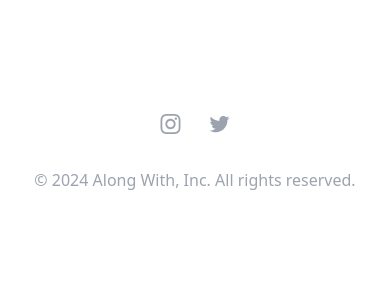
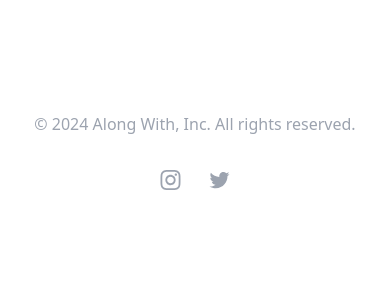
Before and after one commit to karuirujackson/API-Data-Fetching, a Next.js app: page / in a window 390 px wide. Shown: the top 300 px of the page. Built offline with nearby package versions, Linux system fonts and the light colour scheme.

Commit message:
Make the footer section responsive

```diff
--- a/src/app/Footer/Footer.tsx
+++ b/src/app/Footer/Footer.tsx
@@ -6,12 +6,12 @@ import Instagram from '../assets/Instagram.svg';
 function Footer() {
   return (
     <section className='relative top-28'>
-        <footer className="flex flex-col items-center justify-center px-4 gap-8">
-            <div className="flex gap-6">
-                <Image src={Instagram} alt='Instagram-Logo' />
-                <Image src={XLogo} alt='X-Logo' />
-            </div>
-            <span className=" flex items-center justify-center leading-6 font-normal text-[#9CA3AF] text-base">© 2024 Along With, Inc. All rights reserved.</span>
+        <footer className="flex flex-col md:flex-row md:justify-between items-center justify-center md:px-8 md:py-12 px-4 gap-8">
+          <span className=" flex items-center justify-center leading-6 font-normal text-[#9CA3AF] text-base">© 2024 Along With, Inc. All rights reserved.</span>
+          <div className="flex gap-6">
+            <Image src={Instagram} alt='Instagram-Logo' />
+            <Image src={XLogo} alt='X-Logo' />
+          </div>
         </footer>
     </section>
   )
```
